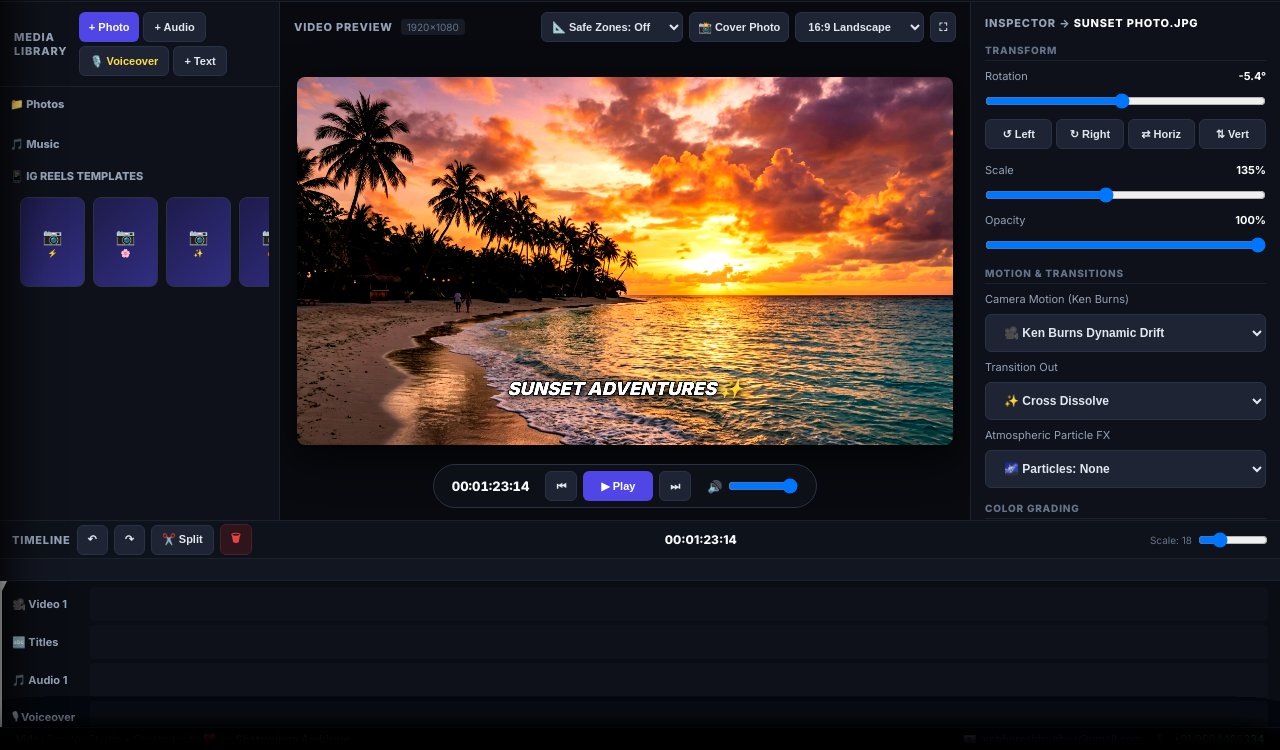
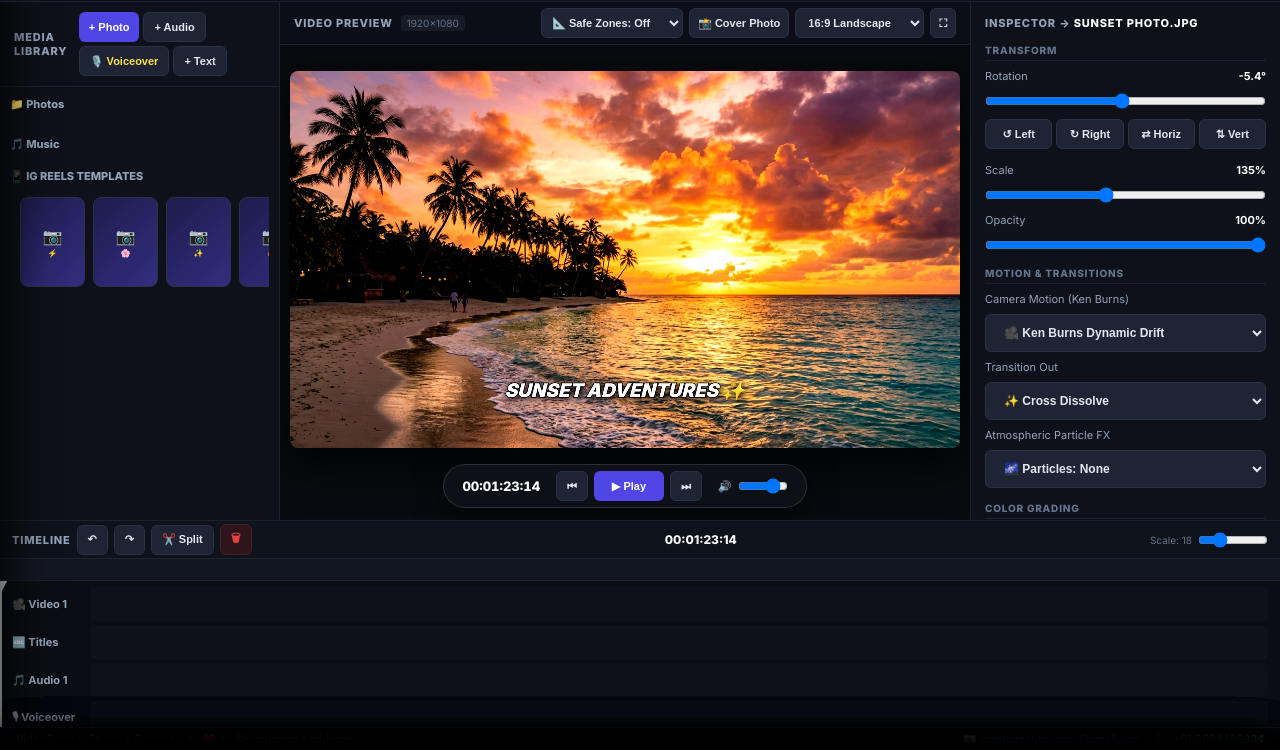
Before and after one commit to shatru123/VideoCreator, a plain HTML site: page web/index.html in a window 1280 px wide. Shown: the part 50-800 px from the top of the page. Drawn offline with Linux system fonts and the light colour scheme.

Commit message:
fix(ui-layout): separate viewport-header from canvas into dedicated stage and fix header overflow/z-index so dropdown menus float cleanly above all panels

```diff
--- a/web/index.html
+++ b/web/index.html
@@ -380,6 +380,7 @@
             </div>
           </div>
 
+          <div class="viewport-canvas-stage">
             <div id="canvas-wrapper" class="canvas-wrapper">
               <canvas id="videoCanvas" width="1920" height="1080"></canvas>
             </div>
@@ -393,8 +394,9 @@
                 <button id="btn-step-forward" class="btn btn-secondary btn-sm" title="Step Forward (1 Frame)">⏭</button>
               </div>
               <div class="transport-volume">
-              <span style="font-size:12px;">🔊</span>
-              <input type="range" id="input-audio-master-vol" min="0" max="100" value="100" style="width:70px;">
+                <span style="font-size:11px;">🔊</span>
+                <input type="range" id="input-audio-master-vol" min="0" max="100" value="80" style="width:50px;">
+              </div>
             </div>
           </div>
         </main>
--- a/web/scripts/app.js
+++ b/web/scripts/app.js
@@ -2583,8 +2583,8 @@
 
   function resizeCanvasWrapper() {
     const wrapper = document.getElementById('canvas-wrapper');
-    const container = document.querySelector('.center-viewport');
-    if (!wrapper || !container) return;
+    const stage = document.querySelector('.viewport-canvas-stage') || document.querySelector('.center-viewport');
+    if (!wrapper || !stage) return;
 
     const { width, height } = currentProject.canvas;
     const aspect = width / height;
@@ -2592,13 +2592,16 @@
     const isMobile = window.innerWidth < 768;
     const isLandscapeMobile = window.innerHeight < 520 && window.innerWidth > window.innerHeight;
 
+    const stageHeight = stage.clientHeight || (window.innerHeight - 340);
+    const stageWidth = stage.clientWidth || (window.innerWidth - 40);
+
     const maxH = isLandscapeMobile
-      ? Math.max(160, window.innerHeight - 150)
+      ? Math.max(150, window.innerHeight - 130)
       : isMobile
-        ? Math.max(180, window.innerHeight - 340)
-        : Math.max(220, container.clientHeight - 80);
-
-    const maxW = Math.max(240, container.clientWidth - 28);
+        ? Math.max(170, stageHeight - 40)
+        : Math.max(200, stageHeight - 50);
+
+    const maxW = Math.max(220, stageWidth - 24);
 
     let targetH = maxH;
     let targetW = targetH * aspect;
--- a/web/styles/app.css
+++ b/web/styles/app.css
@@ -84,9 +84,9 @@ header.app-header {
   padding: 0 16px;
   padding-top: var(--safe-top);
   flex-shrink: 0;
-  z-index: 30;
+  z-index: 500;
   min-width: 0;
-  overflow: hidden;
+  overflow: visible;
   gap: 12px;
 }
 
@@ -167,7 +167,7 @@ header.app-header {
   border-radius: var(--radius-md);
   box-shadow: 0 12px 36px rgba(0, 0, 0, 0.85);
   padding: 6px;
-  z-index: 1000;
+  z-index: 9999;
   flex-direction: column;
   gap: 2px;
 }
@@ -865,36 +865,55 @@ header.app-header {
   background: #080A0F;
   display: flex;
   flex-direction: column;
-  align-items: center;
-  justify-content: center;
+  align-items: stretch;
+  justify-content: flex-start;
   position: relative;
   overflow: hidden;
   width: 100%;
   height: 100%;
+  min-width: 0;
+  min-height: 0;
 }
 
 .viewport-header {
-  position: absolute;
-  top: 10px;
-  left: 14px;
-  right: 14px;
+  position: relative;
+  width: 100%;
+  flex-shrink: 0;
+  padding: 6px 14px;
+  background: #0B0E17;
+  border-bottom: 1px solid rgba(255, 255, 255, 0.08);
   display: flex;
   justify-content: space-between;
   align-items: center;
-  z-index: 10;
+  z-index: 20;
+  min-height: 42px;
+  gap: 8px;
+}
+
+.viewport-canvas-stage {
+  flex: 1;
+  min-height: 0;
+  width: 100%;
+  display: flex;
+  align-items: center;
+  justify-content: center;
+  position: relative;
+  overflow: hidden;
+  padding: 10px;
+  padding-bottom: 56px;
 }
 
 .canvas-wrapper {
   position: relative;
-  box-shadow: 0 12px 40px rgba(0, 0, 0, 0.8);
+  box-shadow: 0 14px 45px rgba(0, 0, 0, 0.85);
   border-radius: 8px;
   overflow: hidden;
   background: #000;
-  max-width: 95%;
-  max-height: 85%;
   display: flex;
   align-items: center;
   justify-content: center;
+  max-width: 100%;
+  max-height: 100%;
 }
 
 canvas#videoCanvas {
@@ -910,15 +929,17 @@ canvas#videoCanvas {
   position: absolute;
   bottom: 12px;
   background: rgba(14, 17, 25, 0.94);
-  backdrop-filter: blur(12px);
-  border: 1px solid var(--border-light);
+  backdrop-filter: blur(14px);
+  -webkit-backdrop-filter: blur(14px);
+  border: 1px solid rgba(255, 255, 255, 0.12);
   border-radius: 30px;
   padding: 6px 18px;
   display: flex;
   align-items: center;
   gap: 16px;
-  z-index: 10;
+  z-index: 25;
   max-width: 94vw;
+  box-shadow: 0 8px 30px rgba(0, 0, 0, 0.6);
 }
 
 .transport-controls {
```
Lines whose indentation alone changed are shown as unchanged.
